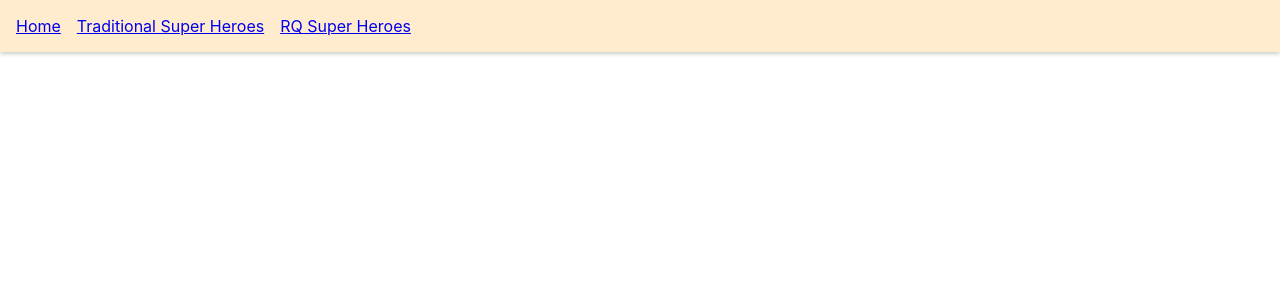
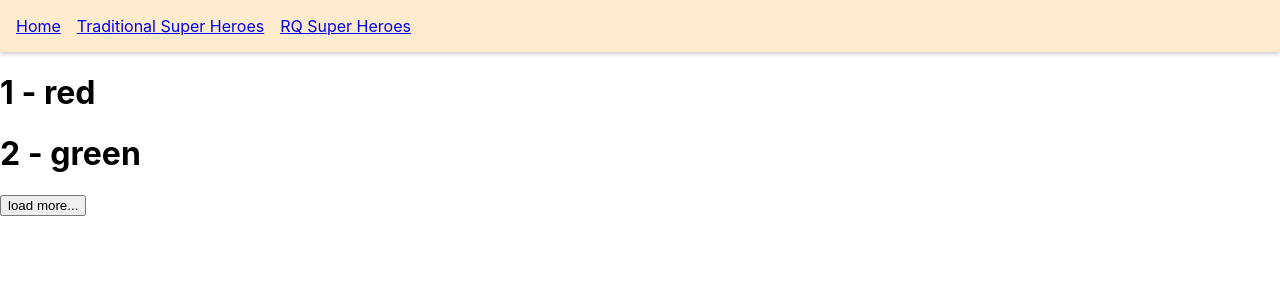
Before and after one commit to AlAminKh03/react-query, a React (Create React App) app: page /rq-infiniteQueries in a window 1280 px wide. Shown: the top 300 px of the page. Built offline with nearby package versions, Linux system fonts and the light colour scheme; data requests are answered from the project's data file.

Commit message:
infinite quieries

```diff
--- a/src/components/InfintieQueries.page.js
+++ b/src/components/InfintieQueries.page.js
@@ -1,9 +1,36 @@
-import React from 'react';
+import axios from 'axios';
+import React, { Fragment } from 'react';
+import { useInfiniteQuery } from 'react-query';
 
+const fetchInfiniteQueries = ({ pageParam = 1 }) => {
+    return axios.get(`http://localhost:4000/colors?_limit=2&_page=${pageParam}`)
+}
 const InfintieQueries = () => {
+    const { isLoading, data, isError, error, hasNextPage, fetchNextPage } = useInfiniteQuery(
+        'colors', fetchInfiniteQueries, {
+        getNextPageParam: (_lastPage, pages) => {
+            if (pages.length < 4) {
+                return pages.length + 1
+            }
+            else {
+                return undefined
+            }
+        }
+    }
+    )
+    console.log(data?.pages);
     return (
         <div>
-
+            {data?.pages.map((group, i) => {
+                return <Fragment key={i}>
+                    {group?.data.map(color => {
+                        return <div key={color.id}>
+                            <h1>{color.id} - {color.label}</h1>
+                        </div>
+                    })}
+                </Fragment>
+            })}
+            <button disabled={!hasNextPage} onClick={fetchNextPage}>load more...</button>
         </div>
     );
 };
```
